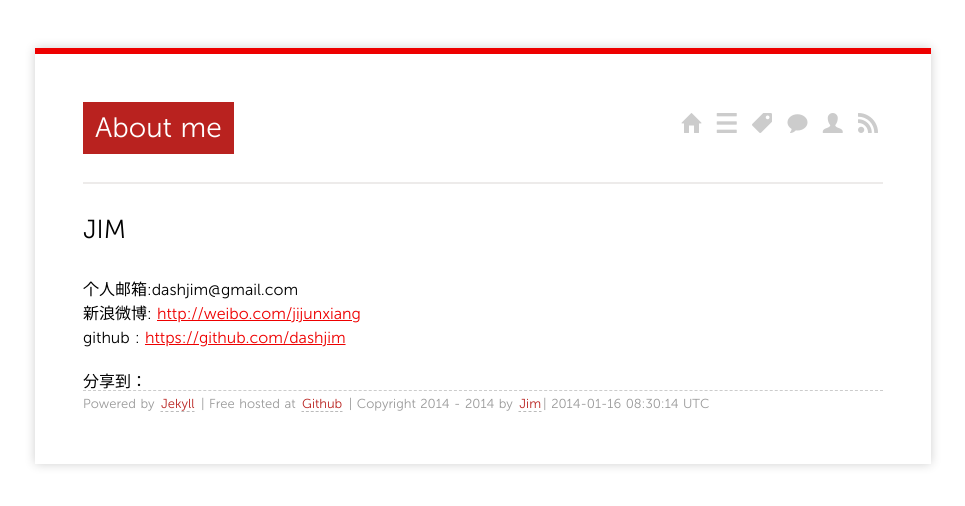
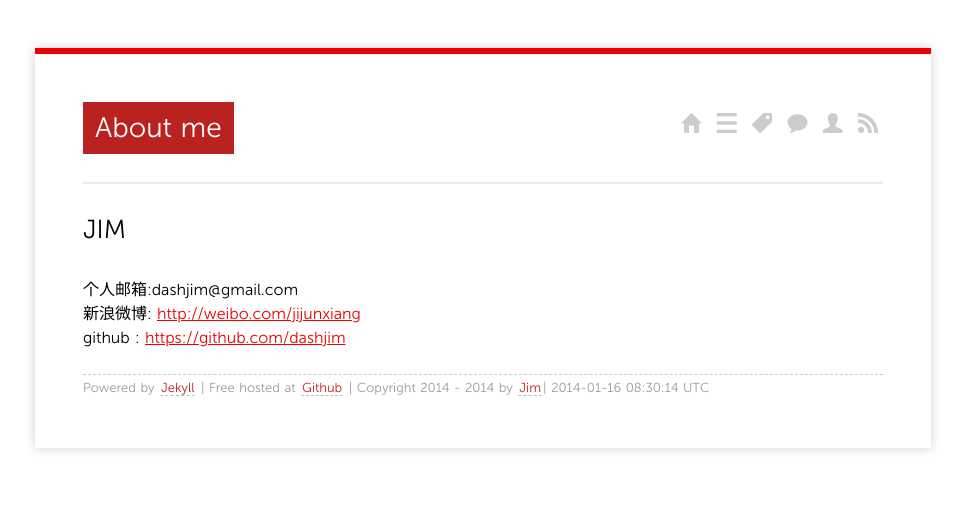
Before and after one commit to dashjim/dashjim.github.com, a Jekyll site: the page built from about/index.md, in a window 1280 px wide. Shown: the top 506 px of the page, without its empty margins (157-1122 px from the left). Built offline with Jekyll 4.4.1, drawn with Linux system fonts in a browser that asks for light colours; Markdown is read by kramdown in place of the engine named in the settings; comment, search, counter and statistics services are not loaded.

Commit message:
Revert "add the SHARE service - JiaThis"
This reverts commit 5777e30f6cfc59f35c9f8f86a37c19690f069160.

- The service conflicts to the whole CSS.

```diff
--- a/_includes/comments.md
+++ b/_includes/comments.md
@@ -1,23 +1,4 @@
 <section class="comment">
-
-<!-- JiaThis Button BEGIN -->
-<div class="jiathis_style"><span class="jiathis_txt">分享到：</span>
-<a class="jiathis_button_tsina"></a>
-<a class="jiathis_button_weixin"></a>
-<a class="jiathis_button_qzone"></a>
-<a href="http://www.jiathis.com/share" class="jiathis jiathis_txt jiathis_separator jtico jtico_jiathis" target="_blank"></a>
-<a class="jiathis_counter_style"></a>
-</div>
-<script type="text/javascript" >
-var jiathis_config={
-	summary:"",
-	shortUrl:false,
-	hideMore:false
-}
-</script>
-<script type="text/javascript" src="http://v3.jiathis.com/code/jia.js" charset="utf-8"></script>
-<!-- JiaThis Button END -->
-
 <!-- Duoshuo Comment BEGIN -->
 	<div class="ds-thread"></div>
 <script type="text/javascript">
```
